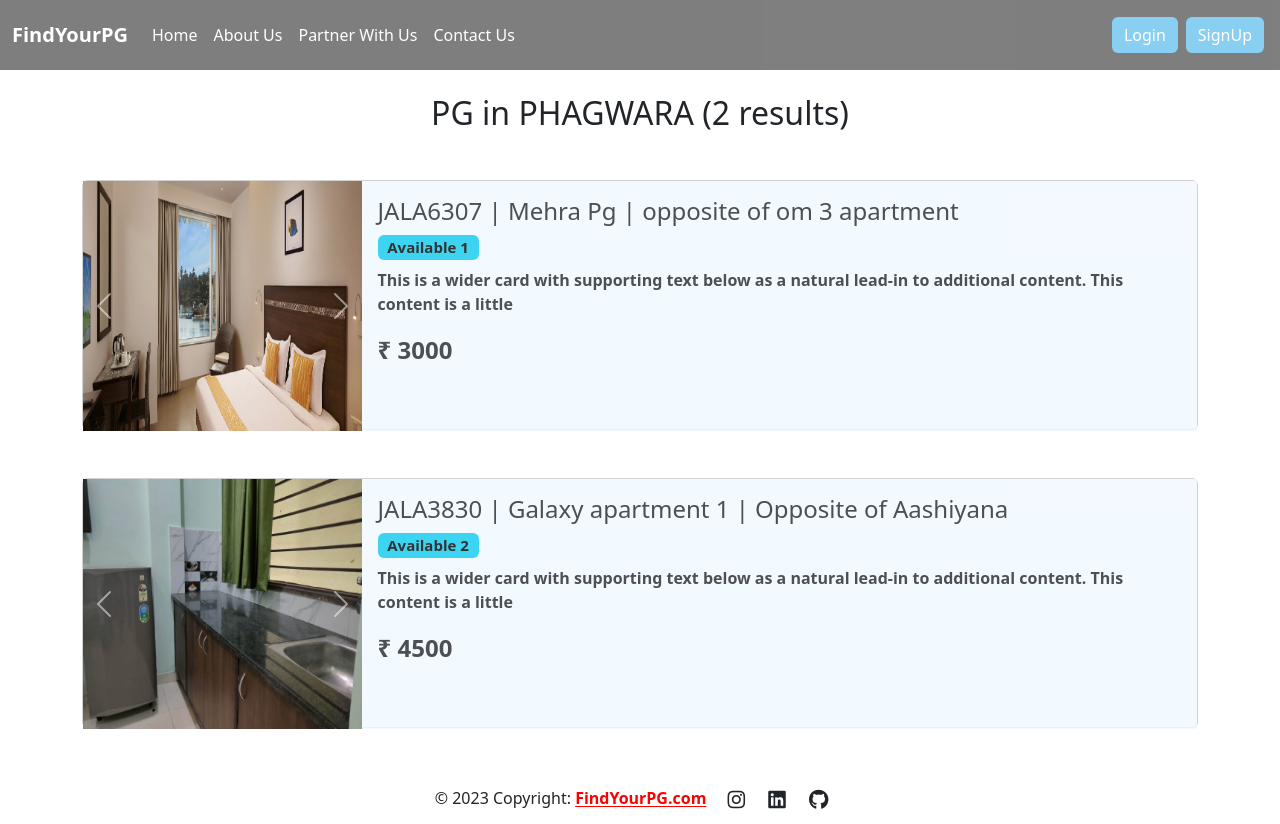
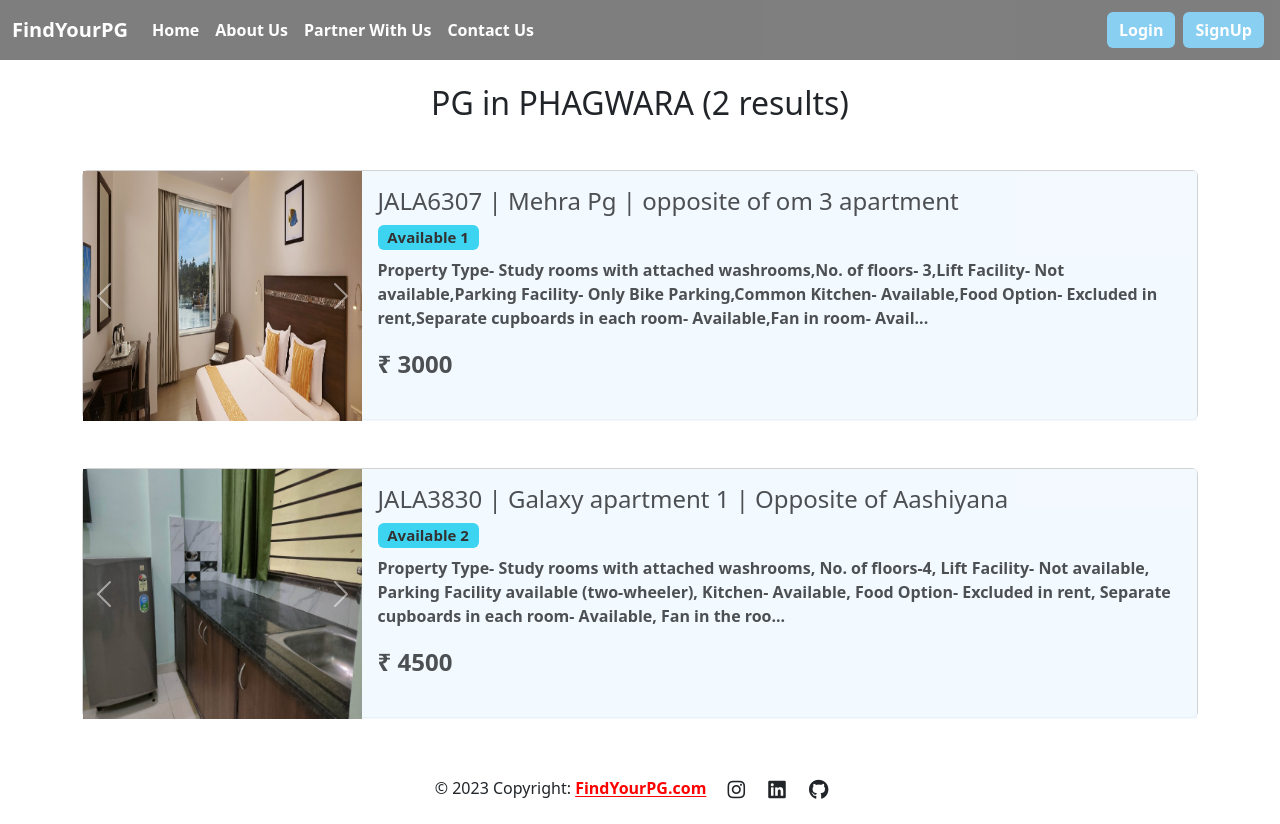
Before and after one commit to ANSH127/FindYourPG, a Django app: page /PHAGWARA/ in a window 1280 px wide. After the commit the page ends 799 px from the top, so only its background shows below. Run offline with Django 4.2, Linux system fonts and the light colour scheme; data comes from the database, SQL or seed files in the repository; both versions use the stored data as it was after the commit.

Commit message:
Added Files

```diff
--- a/FindPG/urls.py
+++ b/FindPG/urls.py
@@ -21,5 +21,6 @@ from django.conf.urls.static import  static
 urlpatterns = [
     path('admin/', admin.site.urls),
     path('', include('PG.urls')),
+    path('accounts/', include('allauth.urls')),
 
 ]+static(settings.MEDIA_URL,document_root=settings.MEDIA_ROOT)
--- a/PG/models.py
+++ b/PG/models.py
@@ -37,6 +37,7 @@ class RentarDetail(models.Model):
     detailed_address=models.CharField(max_length=500)
     room_details=models.TextField()
     room_vacent=models.IntegerField()
+    nearby_facilities=models.TextField(default='')
     price=models.IntegerField(default=0)
     status=models.BooleanField(default=False)
     map=models.CharField(max_length=2000,default='')
--- a/PG/views.py
+++ b/PG/views.py
@@ -42,11 +42,12 @@ def register(request):
         main_address=request.POST.get('m_address','')
         detail_address=request.POST.get('d_address','')
         vacency=request.POST.get('vacent','')
+        nearby_facilities=request.POST.get('nearby_facilities','')
         price=request.POST.get('price','')
         room_details=request.POST.get('r_details','')
         room_photos=request.FILES.getlist('r_img')
 
-        renter_form=RentarDetail(name=name,phone=phone,email=email,City=city,main_address=main_address,detailed_address=detail_address,room_details=room_details,room_vacent=vacency,price=price)
+        renter_form=RentarDetail(name=name,phone=phone,email=email,City=city,main_address=main_address,detailed_address=detail_address,room_details=room_details,room_vacent=vacency,price=price,nearby_facilities=nearby_facilities)
         renter_form.save()
         for image in room_photos:
             x=multipleimage(room_photos=image,room=RentarDetail.objects.filter(sno=renter_form.sno)[0])
@@ -67,8 +68,10 @@ def view(request,slug,myid,slug2):
     print(myid)
     obj=RentarDetail.objects.filter(sno=myid)
     detail=(obj[0].room_details)
+    detail2=(obj[0].nearby_facilities)
     list=(detail.split(','))
-    return render(request,'view.html',{'item':obj[0],'slug':slug2,'list':list})
+    list2=(detail2.split(','))
+    return render(request,'view.html',{'item':obj[0],'slug':slug2,'list':list,'list2':list2})
 
 def checkout(request,slug,myid,slug2):
 
--- a/templates/base.html
+++ b/templates/base.html
@@ -15,17 +15,21 @@
 
 </head>
 <style>
+    @media only screen and (max-width: 1170px) {
+    #dropdown {
+
+      margin-left: 1px !important;
+    }
+  }
     #nav {
         background-color: black !important;
         opacity: .5;
-        height: 70px;
-        z-index: 1;
     }
 
 
     a {
         color: white !important;
-        font-weight: bold;
+        font-weight: bold !important;
     }
 
     li a:hover {
--- a/templates/home1.html
+++ b/templates/home1.html
@@ -42,7 +42,7 @@
             <div class="card mb-3" style="height: 250px;">
                 <div class="row g-0">
 
-                    <div id="carouselExampleAutoplaying" class="carousel slide col-md-3" data-bs-ride="carousel">
+                    <div id="carouselExampleAutoplaying{{item.sno}}" class="carousel slide col-md-3" data-bs-ride="carousel">
                         <div class="carousel-inner">
                             <div class="carousel-item active">
                                 {% for item1 in item.sno|get_img %}
@@ -62,12 +62,12 @@
 
 
 
-                        <button class="carousel-control-prev" type="button" data-bs-target="#carouselExampleAutoplaying"
+                        <button class="carousel-control-prev" type="button" data-bs-target="#carouselExampleAutoplaying{{item.sno}}"
                             data-bs-slide="prev">
                             <span class="carousel-control-prev-icon" aria-hidden="true"></span>
                             <span class="visually-hidden">Previous</span>
                         </button>
-                        <button class="carousel-control-next" type="button" data-bs-target="#carouselExampleAutoplaying"
+                        <button class="carousel-control-next" type="button" data-bs-target="#carouselExampleAutoplaying{{item.sno}}"
                             data-bs-slide="next">
                             <span class="carousel-control-next-icon" aria-hidden="true"></span>
                             <span class="visually-hidden">Next</span>
@@ -80,9 +80,7 @@
                             <h4 class="card-title">{{item.main_address}}</h4>
                             <h5><span class="badge text-bg-info">Available {{item.room_vacent}}</span></h5>
 
-                            <p class="card-text">This is a wider card with supporting text below as a natural
-                                lead-in to
-                                additional content. This content is a little</p>
+                            <p class="card-text">{{item.room_details|slice:250}}...</p>
                             <p class="card-text" style="font-size: x-large;"><b> &#x20B9; {{item.price}}</b></p>
                             <!-- <span>
                                 <button class="btn btn-primary"> Book Now</button>
--- a/templates/view.html
+++ b/templates/view.html
@@ -131,7 +131,10 @@
                     <div class="mx-2 my-4">
                         <h5>Nearby Facilities</h5>
                         <ul>
-                            <li>MOTHER'S KITCHEN -70m</li>
+                            {% for item in list2 %}
+                            <li>{{item}}</li>
+                            {% endfor %}
+
                         </ul>
 
                     </div>
```
Also changed, not shown: FindPG/settings.py (+25 -1 lines), templates/login.html (+15 -6 lines), templates/register.html (+9 -1 lines), PG/migrations/0025_rentardetail_nearby_facilities.py (added), db.sqlite3, media/room/photo/1646479631rsz_img20220303131714-min.jpg (added), media/room/photo/1646480115IMG20220303131639-min1.jpg (added), media/room/photo/1646480266IMG20220303132012-min1.jpg (added), media/room/proof/pexels-max-vakhtbovych-7018401.jpg (added).
